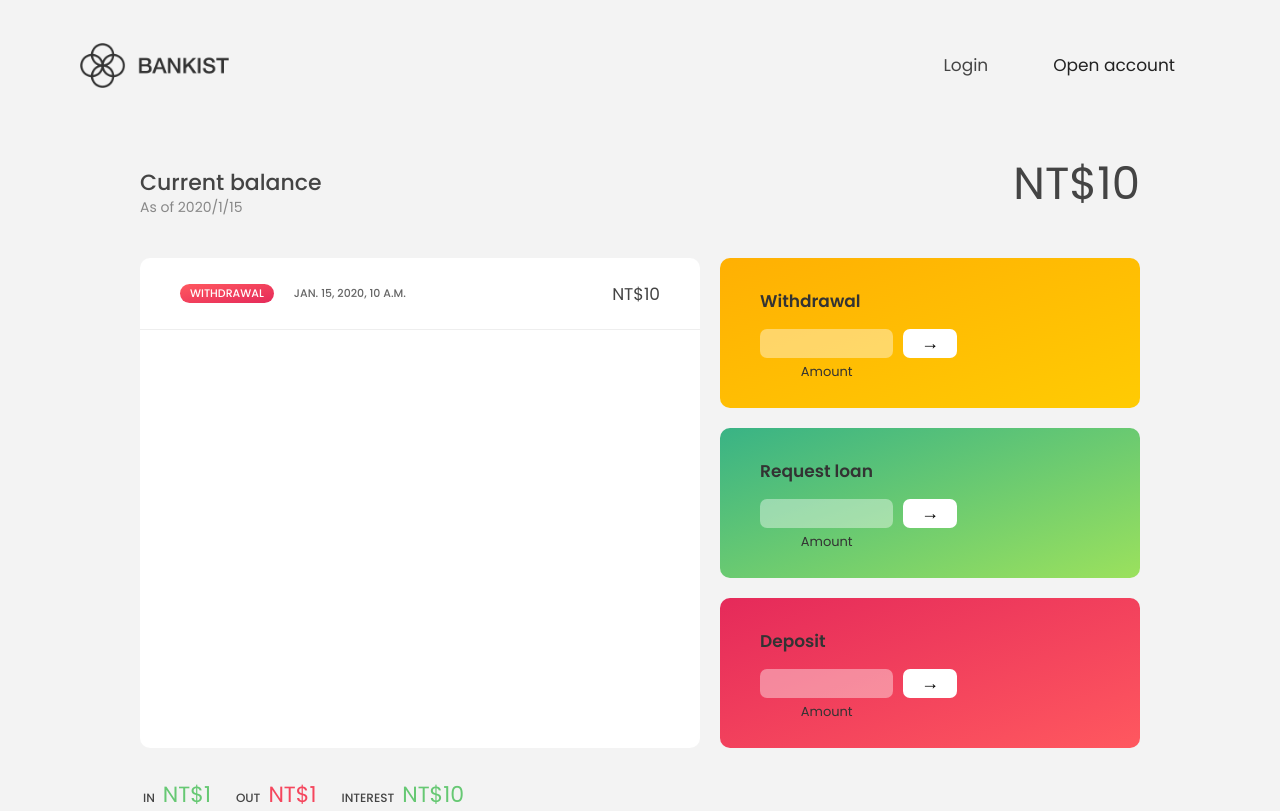
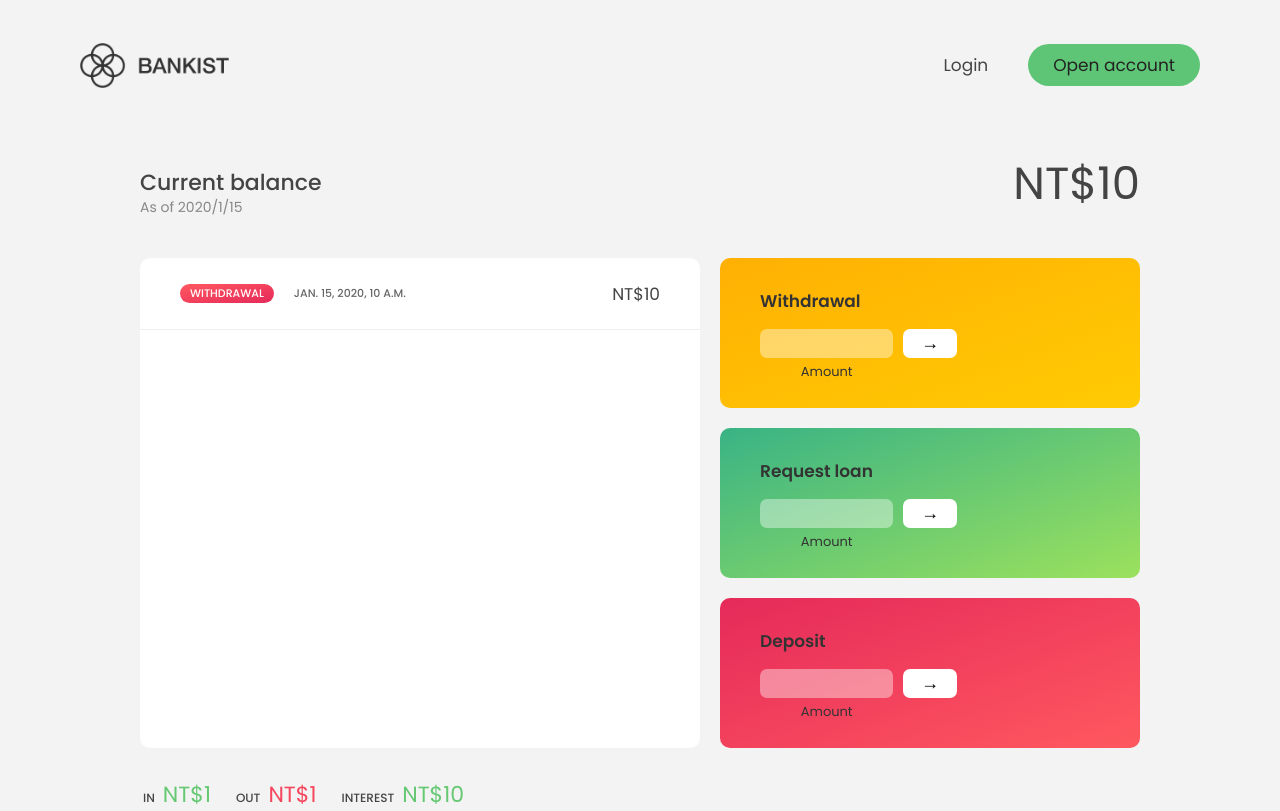
Before and after one commit to Ru960413/finance--Django-, a Django app: template bank/templates/bank/bank.html in a window 1280 px wide. Run offline with Django 4.2, Linux system fonts and the light colour scheme; the template is opened without the code that fills it: most values are stand-ins (such as "Sample title", 1, 10 or a date in 2020); some libraries are stand-ins or nearby versions.

Commit message:
add color root

```diff
--- a/static/css/bank.css
+++ b/static/css/bank.css
@@ -1,3 +1,16 @@
+:root {
+  --color-primary: #5ec576;
+  --color-secondary: #ffcb03;
+  --color-tertiary: #ff585f;
+  --color-primary-darker: #4bbb7d;
+  --color-secondary-darker: #ffbb00;
+  --color-tertiary-darker: #fd424b;
+  --color-primary-opacity: #5ec5763a;
+  --color-secondary-opacity: #ffcd0331;
+  --color-tertiary-opacity: #ff58602d;
+  --gradient-primary: linear-gradient(to top left, #39b385, #9be15d);
+  --gradient-secondary: linear-gradient(to top left, #ffb003, #ffcb03);
+}
 * {
   margin: 0;
   padding: 0;
@@ -37,6 +50,11 @@ body {
   display: flex;
   align-items: center;
   list-style: none;
+}
+
+.nav__item:hover {
+  outline: none;
+  color: #777;
 }
 
 .nav__item {
```
